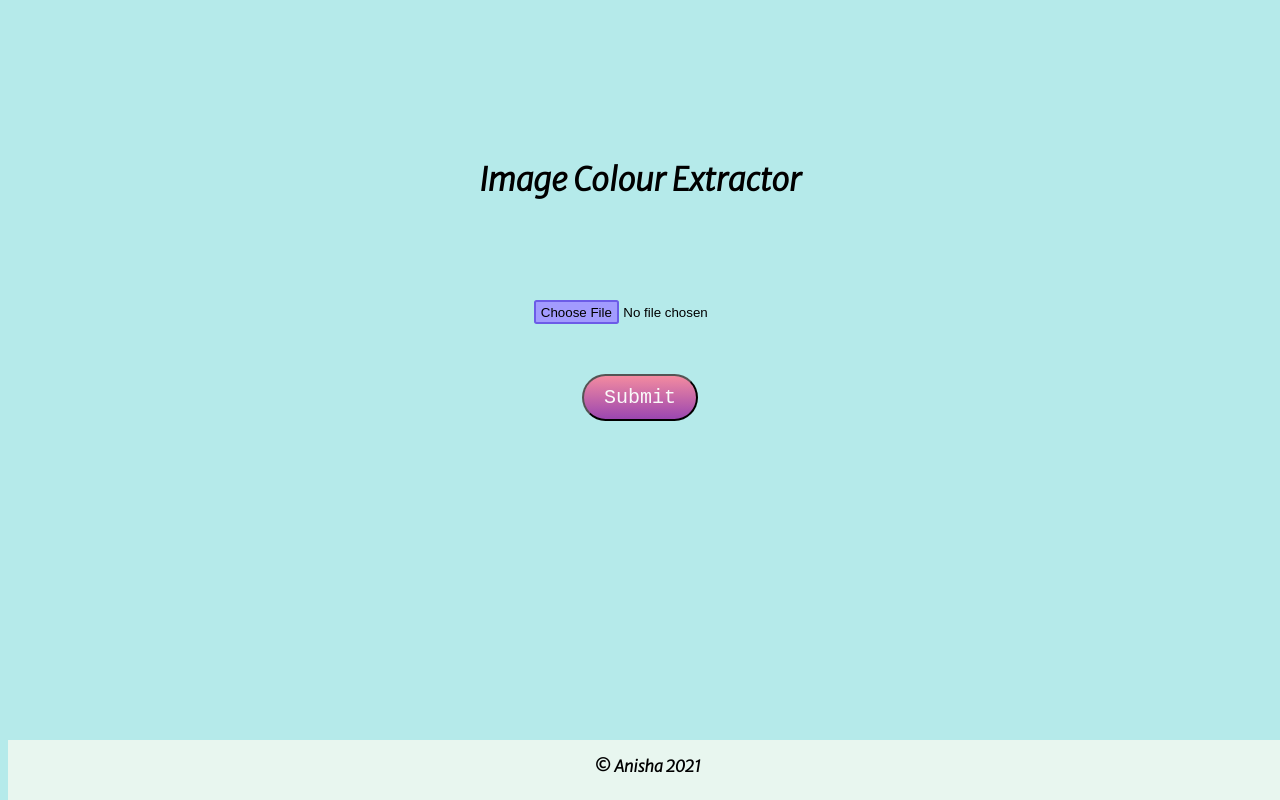
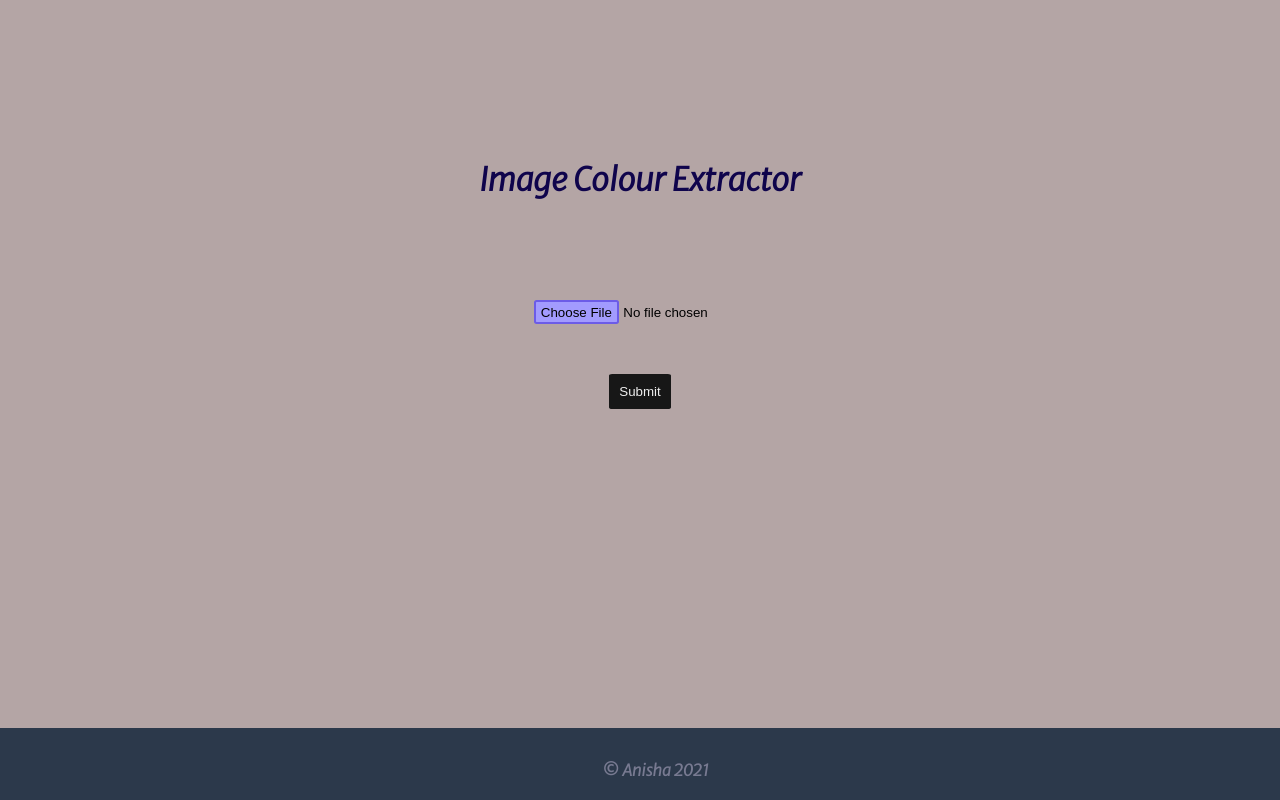
Before and after one commit to Anisha2510/imgColorExtWebsite, a Flask app: page / in a window 1280 px wide. Run offline with Flask 2, Linux system fonts and the light colour scheme.

Commit message:
Initial Commit - main CSS changes

```diff
--- a/main.py
+++ b/main.py
@@ -5,7 +5,6 @@ import datetime
 import numpy as np
 import cv2
 import pandas as pd
-import matplotlib.pyplot as plt
 
 from werkzeug.utils import secure_filename, redirect
 
--- a/static/styles.css
+++ b/static/styles.css
@@ -1,10 +1,11 @@
 body {
     text-align: center;
-    background-color: #B5EAEA;
+    background-color: #B4A5A5;
     font-family: 'Merriweather Sans', sans-serif;
     overflow-x: hidden;
 }
  h1{
+ color: #0F044C;
  margin-top: 5em;
  }
 img {
@@ -21,11 +22,14 @@ h2 {
 }
 
 footer {
+    padding: 1rem;
+   color:#787A91;
    position:absolute;
+   left: 0;
    bottom:0;
    width:100%;
-   height:60px;   /* Height of the footer */
-   background:#E8F6EF;
+   height:40px;   /* Height of the footer */
+   background:#2C394B;
    font-weight: bold;
 }
 .colours {
@@ -62,28 +66,13 @@ input[type=file]::file-selector-button:hover {
 }
 
 .btn {
-  background: #F38BA0;
-  background-image: -webkit-linear-gradient(top, #F38BA0, #9b46b0);
-  background-image: -moz-linear-gradient(top, #F38BA0, #9b46b0);
-  background-image: -ms-linear-gradient(top, #F38BA0, #9b46b0);
-  background-image: -o-linear-gradient(top, #F38BA0, #9b46b0);
-  background-image: linear-gradient(to bottom, #F38BA0, #9b46b0);
-  -webkit-border-radius: 28;
-  -moz-border-radius: 28;
-  border-radius: 28px;
-  font-family: Courier New;
-  color: #fafafa;
-  font-size: 20px;
-  padding: 10px 20px 10px 20px;
-  text-decoration: none;
+    background-color:#171717;
+    color:#EEEEEE;
+    padding: 10px;
+    border: none;
+    border-radius: 5%;
 }
 
 .btn:hover {
-  background: #c094c2;
-  background-image: -webkit-linear-gradient(top, #c094c2, #3498db);
-  background-image: -moz-linear-gradient(top, #c094c2, #3498db);
-  background-image: -ms-linear-gradient(top, #c094c2, #3498db);
-  background-image: -o-linear-gradient(top, #c094c2, #3498db);
-  background-image: linear-gradient(to bottom, #c094c2, #3498db);
-  text-decoration: none;
+    background-color: #444444;
 }
```
Also changed, not shown: static/Uploads/103903.jpg (deleted), static/Uploads/17350.jpg (deleted), static/Uploads/21151.png (deleted), static/Uploads/3750007.jpg (deleted), static/Uploads/800641.jpg (deleted).
